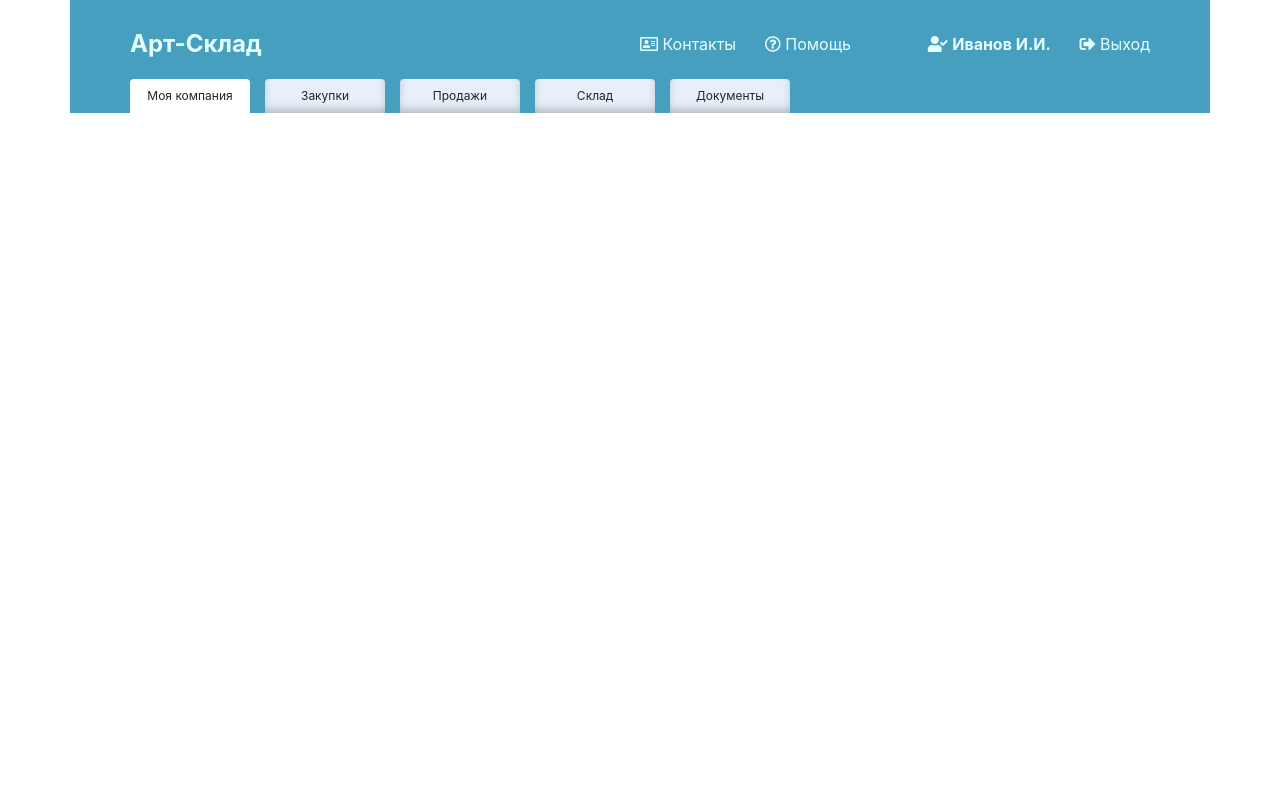
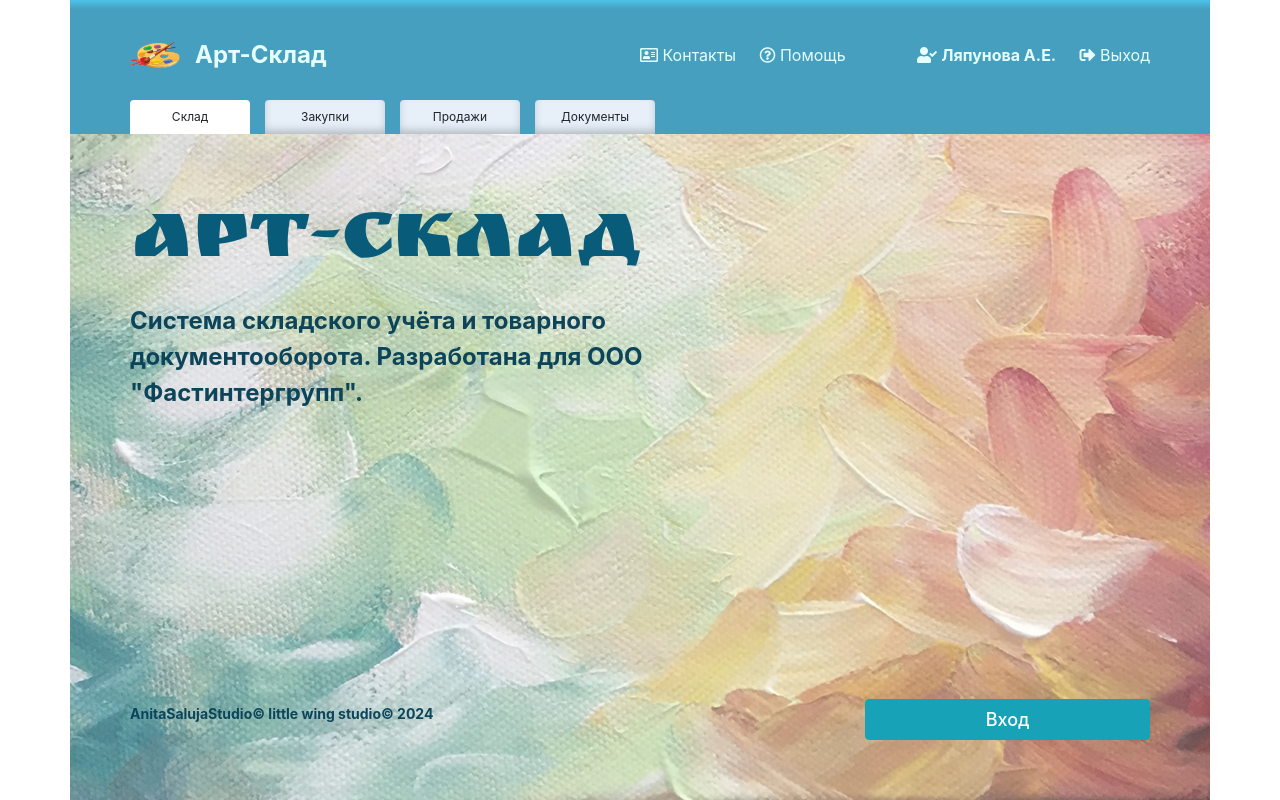
Before and after one commit to EvgeniyLyapunov/ArtWarehouse, an ASP.NET Core app: page / in a window 1280 px wide. Run offline with ASP.NET Core 8, Linux system fonts and the light colour scheme.

Commit message:
главная страница перед входом

```diff
--- a/ArtWarehouse/Views/Home/Index.cshtml
+++ b/ArtWarehouse/Views/Home/Index.cshtml
@@ -1,6 +1,26 @@
 @{
     ViewData["Title"] = "Home Page";
 }
+<head>
+    <link rel="stylesheet" href="~/css/home/home.css" />
+</head>
 
-<div class="content">
+<div class="home-content">
+    <h1 class="home-title">Арт-Склад</h1>
+    <p class="home-descr">
+        Система складского учёта и товарного документооборота. Разработана для ООО "Фастинтергрупп".
+    </p>
+    <p class="home-copy">AnitaSalujaStudio&copy; little wing studio&copy; 2024</p>
+    <a class="btn btn-info w-25 home-btn">Вход</a>
 </div>
+
+@section Scripts {
+    <script>
+        const screenHeight = document.documentElement.clientHeight;
+        const header = document.querySelector('.header');
+        const homeContentHeight = screenHeight - header.offsetHeight;
+
+        const homeContentElement = document.querySelector('.home-content');
+        homeContentElement.style.height = `${homeContentHeight}px`;
+    </script>
+}
--- a/ArtWarehouse/Views/Shared/_Layout.cshtml
+++ b/ArtWarehouse/Views/Shared/_Layout.cshtml
@@ -11,7 +11,10 @@
 <body>
     <header class="container header">
         <div class="header-content">
-            <h1 class="main-title">Арт-Склад</h1>
+            <div class="main-title-group">
+                <div class="main-logo"></div>
+                <div class="main-title">Арт-Склад</div>
+            </div>
             <nav class="main-navigation">
                 <div>
                     <i class="far fa-address-card"></i>
@@ -23,7 +26,7 @@
                 </div>
                 <div class="ml-5">
                     <i class="fas fa-user-check"></i>
-                    <a class="main-navigation_link user-link">Иванов И.И.</a>
+                    <a class="main-navigation_link user-link">Ляпунова А.Е.</a>
                 </div>
                 <div>
                     <i class="fas fa-sign-out-alt"></i>
@@ -32,15 +35,14 @@
             </nav>
         </div>
         <div class="main-tabs">
-            <a class="tab-item tab-item_active">Моя компания</a>
+            <a class="tab-item tab-item_active">Склад</a>
             <a class="tab-item">Закупки</a>
             <a class="tab-item">Продажи</a>
-            <a class="tab-item">Склад</a>
             <a class="tab-item">Документы</a>
         </div>
 
     </header>
-    <div class="container">
+    <div class="container" style="padding: 0">
         <main role="main">
             @RenderBody()
         </main>
--- a/ArtWarehouse/appsettings.json
+++ b/ArtWarehouse/appsettings.json
@@ -4,6 +4,9 @@
       "Default": "Information",
       "Microsoft": "Warning",
       "Microsoft.Hosting.Lifetime": "Information"
+    },
+    "ConnectionStrings": {
+      "DefaultConnection": "Server=(localdb)\\MSSQLLocalDB;Initial Catalog=ArtWarehouseDB;Integrated Security=True;Connect Timeout=30;Encrypt=False;Trust Server Certificate=False;Application Intent=ReadWrite;Multi Subnet Failover=False"
     }
   },
   "AllowedHosts": "*"
--- /dev/null
+++ b/ArtWarehouse/wwwroot/css/home/home.css
@@ -0,0 +1,62 @@
+@font-face {
+    font-family: 'Ruslan Display';
+    src: url('../../fonts/RuslanDisplay.woff2') format('woff2');
+    font-weight: 400;
+    font-style: normal;
+    font-display: swap;
+}
+
+.home-content {
+    position: relative;
+    width: 100%;
+    padding: 60px;
+/*    background: url('../../images/main_picture.jpg') center / cover no-repeat;
+*/}
+
+.home-content::after {
+    position: absolute;
+    z-index: -1;
+    content: '';
+    top: 0;
+    left: 0;
+    right: 0;
+    bottom: 0;
+    background: url('../../images/main_picture.jpg') center / cover no-repeat;
+    filter: opacity(0.8) saturate(0.8);
+}
+
+.home-title {
+    font-family: 'Ruslan Display';
+    font-size: 84px;
+    color: #085c7a;
+}
+
+.home-descr {
+    width: 70%;
+    font-weight: 700;
+    font-size: 24px;
+    color: #0c455a;
+}
+
+.home-copy {
+    position: absolute;
+    bottom: 60px;
+    left: 60px;
+    font-weight: 700;
+    font-size: 14px;
+    color: #0c455a;
+}
+
+a:not([href]):not([tabindex]).home-btn {
+    color: #fff;
+}
+
+.home-btn {
+    position: absolute;
+    bottom: 60px;
+    right: 60px;
+    font-weight:500;
+    font-size: 18px;
+    color: #fff;
+    cursor: pointer;
+}
--- a/ArtWarehouse/wwwroot/css/site.css
+++ b/ArtWarehouse/wwwroot/css/site.css
@@ -7,7 +7,7 @@ html {
     padding-top: 30px;
     padding-left: 60px;
     padding-right: 60px;
-    background-color: #469fbf;
+    background-image: linear-gradient(to bottom, #4bc3e8 0%, #469fbf 7%);
 }
 
 .header-content {
@@ -16,6 +16,18 @@ html {
     display:flex;
     align-items: center;
     justify-content: space-between;
+}
+
+.main-title-group {
+    display: flex;
+    align-items: center;
+}
+
+.main-logo {
+    width: 50px;
+    height: 50px;
+    margin-right: 15px;
+    background: url('../images/logo/logo.png') center / contain no-repeat;
 }
 
 .main-title {
```
Also changed, not shown: ArtWarehouse/wwwroot/fonts/RuslanDisplay.woff2 (added), ArtWarehouse/wwwroot/images/logo/logo.png (added), ArtWarehouse/wwwroot/images/main_picture.jpg (added).
